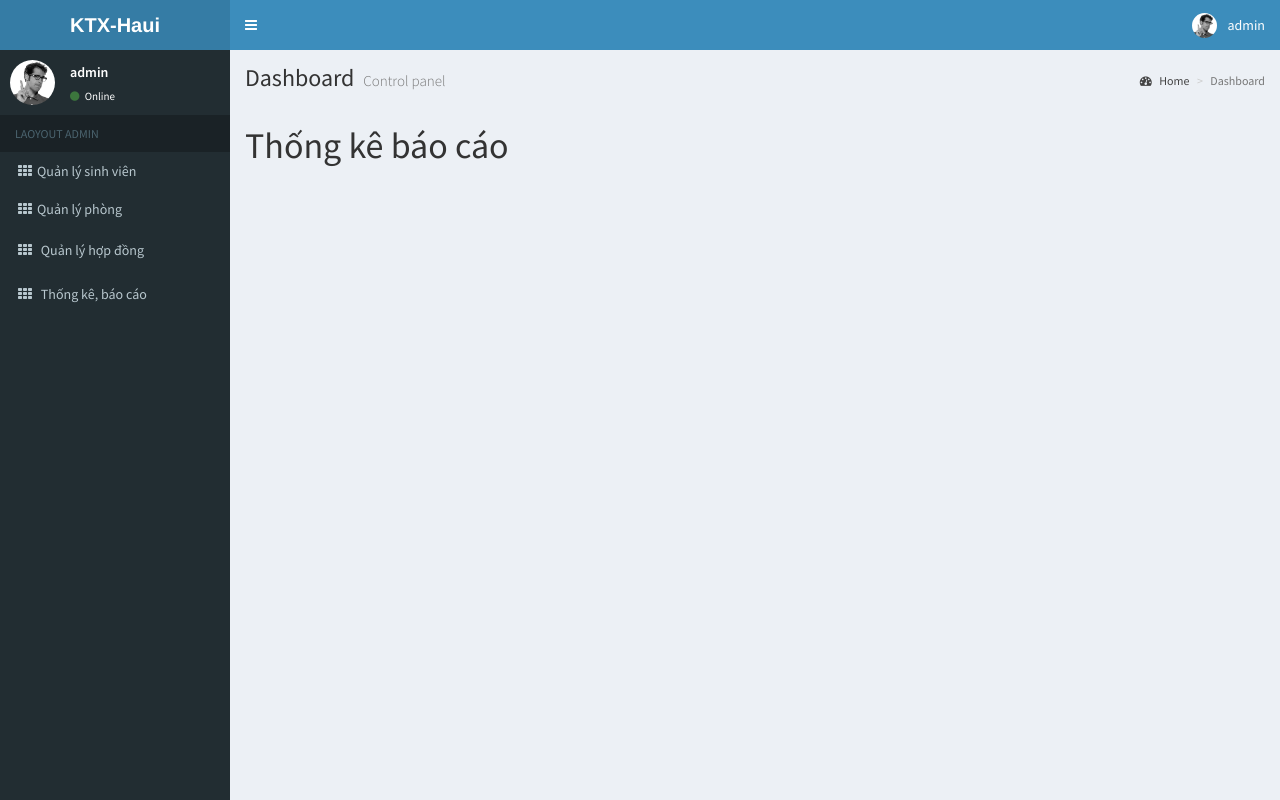
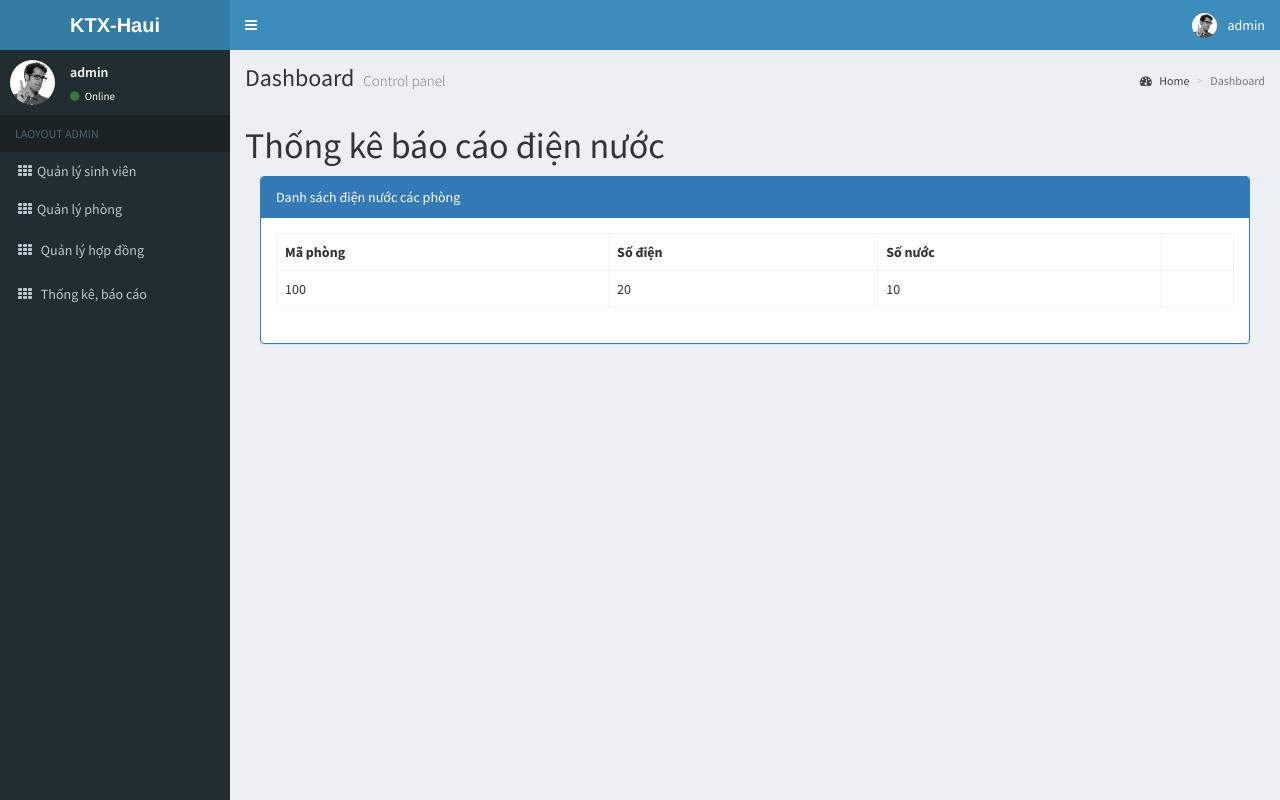
Before and after one commit to Lap-Trinh-PHP/QLKTX, a PHP site: page /index.php?page=ThongKeBaoCao in a window 1280 px wide. Run offline with PHP 8.4, Linux system fonts and the light colour scheme; a user stored in the database is signed in; data comes from the database, SQL or seed files in the repository; some libraries are stand-ins or nearby versions.

Commit message:
bao cao dien nuoc

```diff
--- a/Backend/Views/ThemSuaHopDong.php
+++ b/Backend/Views/ThemSuaHopDong.php
@@ -10,7 +10,7 @@
     if($action == "add"){
         try{
                 $sql = "INSERT INTO hopdong (`idHopDong`, `idSinhVien`, `idPhong`, `ngayLap`, `ngayBatDau`, `ngayKetThuc`, `status`)
-                VALUES('$MaHopDong','$MaSinhVien',$MaPhong,'$NgayLap','$NgayLap','$NgayBatDau','$NgayKetThuc', '$TrangThai');";
+                VALUES($MaHopDong,$MaSinhVien,$MaPhong,'$NgayLap','$NgayLap','$NgayBatDau','$NgayKetThuc', $TrangThai);";
                 $resultAdd = mysqli_query($conn, $sql);
                 if(isset($resultAdd) && $resultAdd!=""){
                     echo "<script>location.href='index.php?page=QLHopDong'</script>";
--- a/Backend/Views/ThongKeBaoCao.php
+++ b/Backend/Views/ThongKeBaoCao.php
@@ -1 +1,28 @@
-<h1>Thống kê báo cáo</h1>
+<h1>Thống kê báo cáo điện nước</h1>
+<div class="col-md-12">
+    <div class="panel panel-primary">
+        <div class="panel-heading">Danh sách điện nước các phòng</div>
+        <div class="panel-body">
+            <table class="table table-bordered table-hover">
+                <tr>
+                    <th style="max-width: 180px;">Mã phòng</th>
+                    <th style="max-width:100px;">Số điện</th>
+                    <th style="max-width: 100px;">Số nước</th>
+                    <th style="max-width:100px;"></th>
+                </tr>
+                <?php
+                    $sql = "SELECT * FROM diennuoc";
+                    $result = mysqli_query($conn, $sql);
+                    while($row = mysqli_fetch_assoc($result)){
+                        echo "<tr>
+                            <td style='max-width: 180px;'>".$row["idPhong"]."</td>
+                            <td style='max-width: 100px;'>".$row["soDienOut"] - $row["soDienIn"]."</td>
+                            <td style='max-width: 100px;'>".$row["soNuocOut"] - $row["soNuocIn"]."</td>
+                        </tr>";
+                    };
+                    mysqli_close($conn);
+                ?>
+            </table>
+        </div>
+    </div>
+</div>
```
